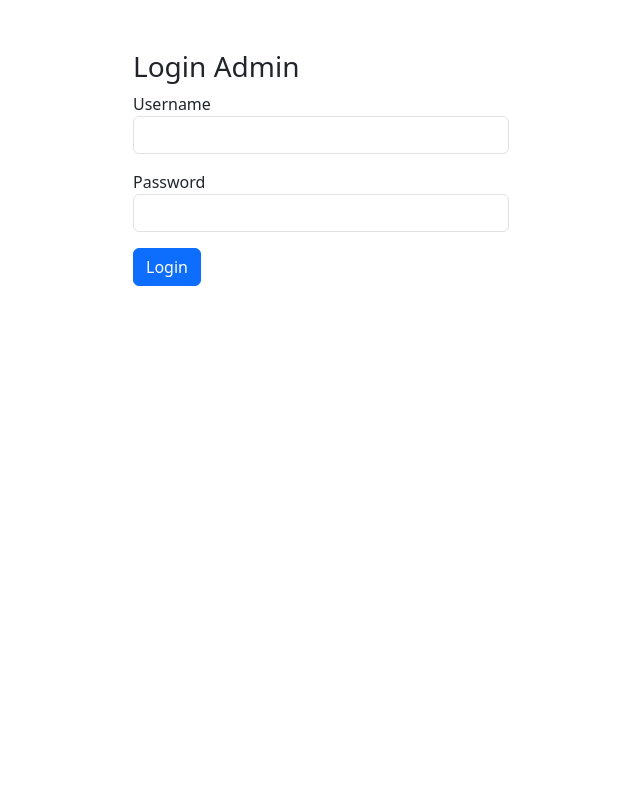
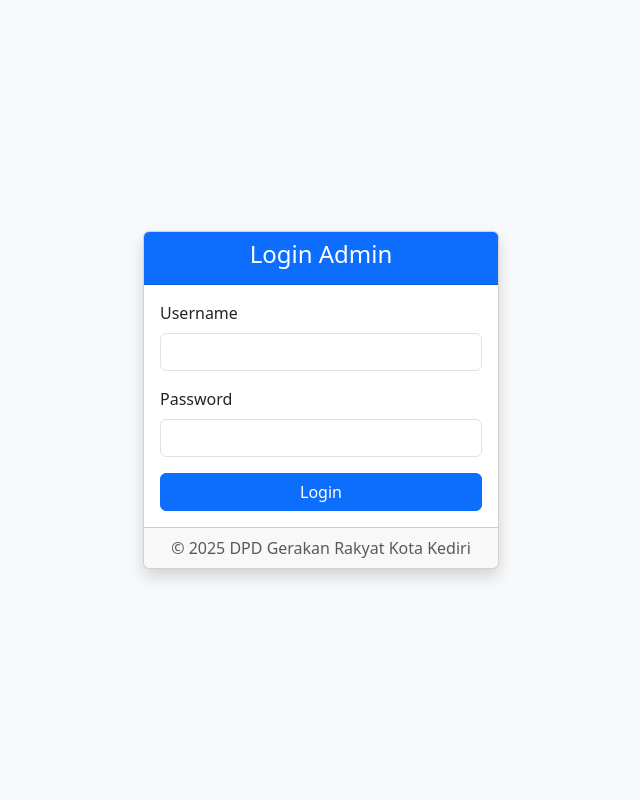
Before and after one commit to mediansapp/dpd-gerak-kediri, a PHP site: page /login.php in a window 1280 px wide. Shown: the whole page, without its empty margins (319-959 px from the left). Run offline with PHP 8.4, Linux system fonts and the light colour scheme.

Commit message:
Update login.php

```diff
--- a/login.php
+++ b/login.php
@@ -1,40 +1,49 @@
 <?php
 session_start();
-require 'config.php';
-$err='';
-if($_SERVER['REQUEST_METHOD']==='POST'){
-    $user = $_POST['username'] ?? '';
-    $pass = $_POST['password'] ?? '';
-    $stmt = $conn->prepare("SELECT id, password_hash FROM admin WHERE username=? LIMIT 1");
-    $stmt->bind_param('s',$user);
-    $stmt->execute();
-    $res=$stmt->get_result();
-    if($res->num_rows===1){
-        $row=$res->fetch_assoc();
-        if(password_verify($pass,$row['password_hash'])){
-            $_SESSION['admin_id']=$row['id'];
-            header('Location: index.php'); exit;
-        }
-    }
-    $err='Login gagal';
+if (isset($_SESSION['user_id'])) {
+  header("Location: dashboard.php");
+  exit;
 }
 ?>
 <!doctype html>
-<html>
+<html lang="id">
 <head>
   <meta charset="utf-8">
-  <title>Login Admin</title>
+  <title>Login Admin - DPD Gerakan Rakyat Kota Kediri</title>
+  <meta name="viewport" content="width=device-width, initial-scale=1">
   <link href="https://cdn.jsdelivr.net/npm/bootstrap@5.3.2/dist/css/bootstrap.min.css" rel="stylesheet">
 </head>
-<body>
-<div class="container" style="max-width:400px;margin-top:50px;">
-  <h3>Login Admin</h3>
-  <?php if($err): ?><div class="alert alert-danger"><?= $err ?></div><?php endif; ?>
-  <form method="post">
-    <div class="mb-3"><label>Username</label><input name="username" class="form-control" required></div>
-    <div class="mb-3"><label>Password</label><input type="password" name="password" class="form-control" required></div>
-    <button class="btn btn-primary" type="submit">Login</button>
-  </form>
-</div>
+<body class="bg-light d-flex align-items-center" style="height:100vh;">
+  <div class="container">
+    <div class="row justify-content-center">
+      <div class="col-md-4">
+        <div class="card shadow">
+          <div class="card-header bg-primary text-white text-center">
+            <h4>Login Admin</h4>
+          </div>
+          <div class="card-body">
+            <?php if(isset($_GET['error'])): ?>
+              <div class="alert alert-danger"><?= htmlspecialchars($_GET['error']) ?></div>
+            <?php endif; ?>
+
+            <form method="post" action="cek_login.php">
+              <div class="mb-3">
+                <label class="form-label">Username</label>
+                <input type="text" name="username" class="form-control" required>
+              </div>
+              <div class="mb-3">
+                <label class="form-label">Password</label>
+                <input type="password" name="password" class="form-control" required>
+              </div>
+              <button type="submit" class="btn btn-primary w-100">Login</button>
+            </form>
+          </div>
+          <div class="card-footer text-center text-muted">
+            © <?= date('Y') ?> DPD Gerakan Rakyat Kota Kediri
+          </div>
+        </div>
+      </div>
+    </div>
+  </div>
 </body>
 </html>
```
